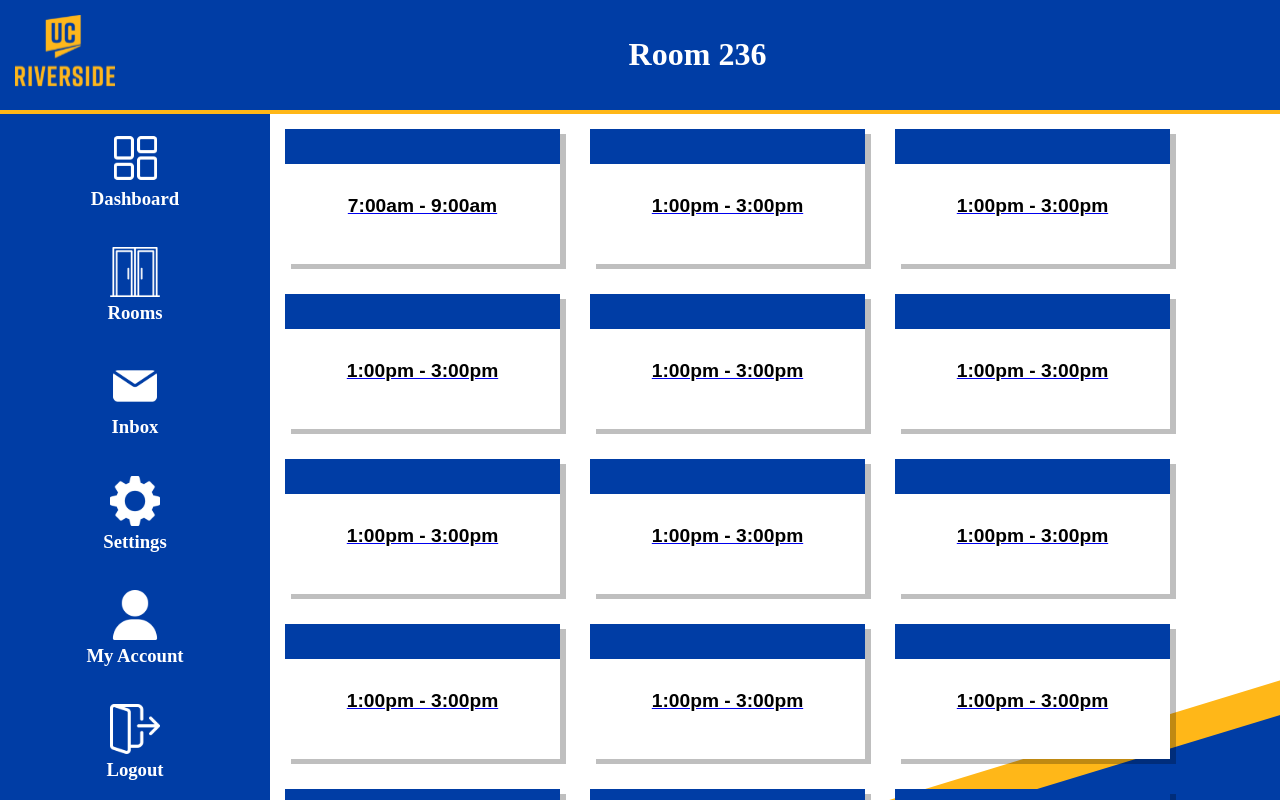
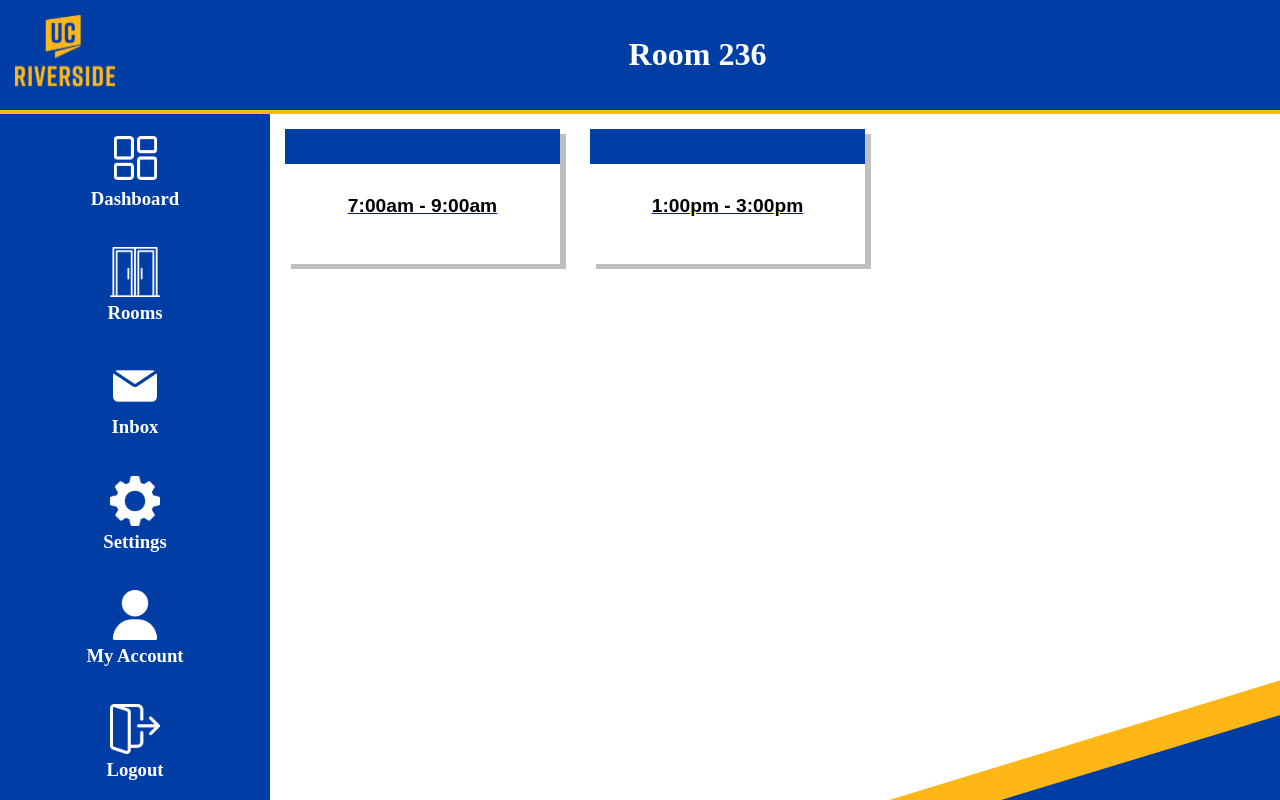
Before and after one commit to kninja99/UCR-Testing-Center-Application, a Vue app in the folder frontend/: page /proctor/rooms/testTimes in a window 1280 px wide. Built offline with nearby package versions, Linux system fonts and the light colour scheme.

Commit message:
route setup for testTime cards to get to testView page

```diff
--- a/frontend/src/views/ProctorRoomView.vue
+++ b/frontend/src/views/ProctorRoomView.vue
@@ -28,23 +28,9 @@ export default {
         { title: 'My Account', img: 'profile-icon.svg', route: 'proctor/account' },
         { title: 'Logout', img: 'logout-icon.svg', route: '/login' }]" />
         <div class="test-card-container">
-            <TestCard button-header="7:00am - 9:00am" route="proctor/rooms" />
-            <TestCard button-header="1:00pm - 3:00pm" route="proctor/rooms" />
-            <TestCard button-header="1:00pm - 3:00pm" route="proctor/rooms" />
-            <TestCard button-header="1:00pm - 3:00pm" route="proctor/rooms" />
-            <TestCard button-header="1:00pm - 3:00pm" route="proctor/rooms" />
-            <TestCard button-header="1:00pm - 3:00pm" route="proctor/rooms" />
-            <TestCard button-header="1:00pm - 3:00pm" route="proctor/rooms" />
-            <TestCard button-header="1:00pm - 3:00pm" route="proctor/rooms" />
-            <TestCard button-header="1:00pm - 3:00pm" route="proctor/rooms" />
-            <TestCard button-header="1:00pm - 3:00pm" route="proctor/rooms" />
-            <TestCard button-header="1:00pm - 3:00pm" route="proctor/rooms" />
-            <TestCard button-header="1:00pm - 3:00pm" route="proctor/rooms" />
-            <TestCard button-header="1:00pm - 3:00pm" route="proctor/rooms" />
-            <TestCard button-header="1:00pm - 3:00pm" route="proctor/rooms" />
-            <TestCard button-header="1:00pm - 3:00pm" route="proctor/rooms" />
-            <TestCard button-header="1:00pm - 3:00pm" route="proctor/rooms" />
-            <TestCard button-header="1:00pm - 3:00pm" route="proctor/rooms" />
+            <TestCard button-header="7:00am - 9:00am" route="testTimes/testView" />
+            <TestCard button-header="1:00pm - 3:00pm" route="testTimes/testView" />
+
         </div>
         <CornerStyle />
     </div>
```
